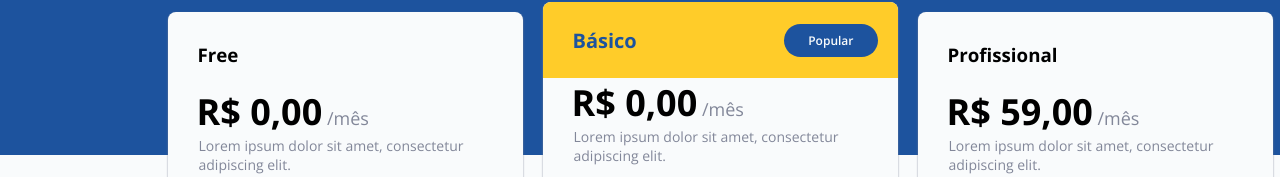
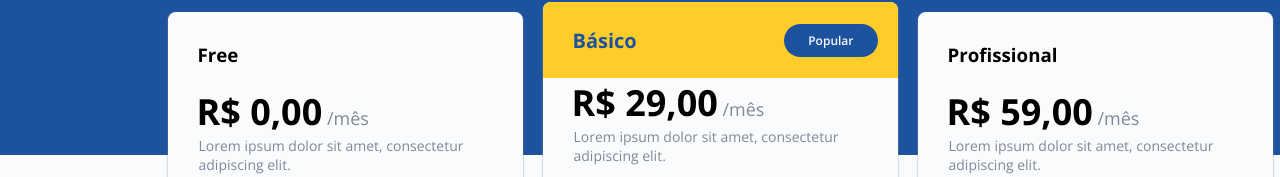
Before and after one commit to lucasserdev/pricing-table, a plain HTML site: page index.html in a window 1280 px wide. Shown: the part 295-472 px from the top of the page. Drawn offline with nearby package versions, Linux system fonts and the light colour scheme.

Commit message:
atuliazando o preço do plano basico

```diff
--- a/index.html
+++ b/index.html
@@ -31,7 +31,7 @@
                         <h3>Básico</h3>
                         <p>Popular</p>
                     </div>
-                    <h2>R$ 0,00<span> /mês</span></h2>
+                    <h2>R$ 29,00<span> /mês</span></h2>
                     <p class="subtitulo">Lorem ipsum dolor sit amet, consectetur adipiscing elit.</p>
                     <div class="divider"></div>
                     <div class="check">
```
